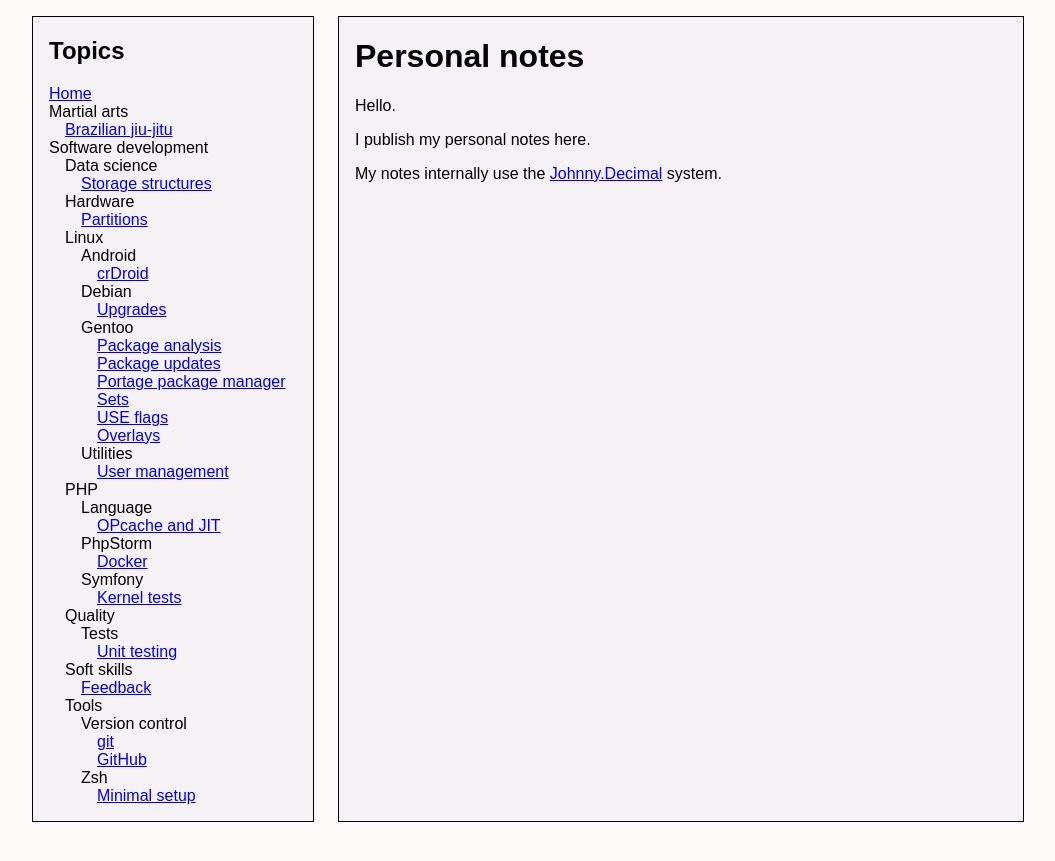
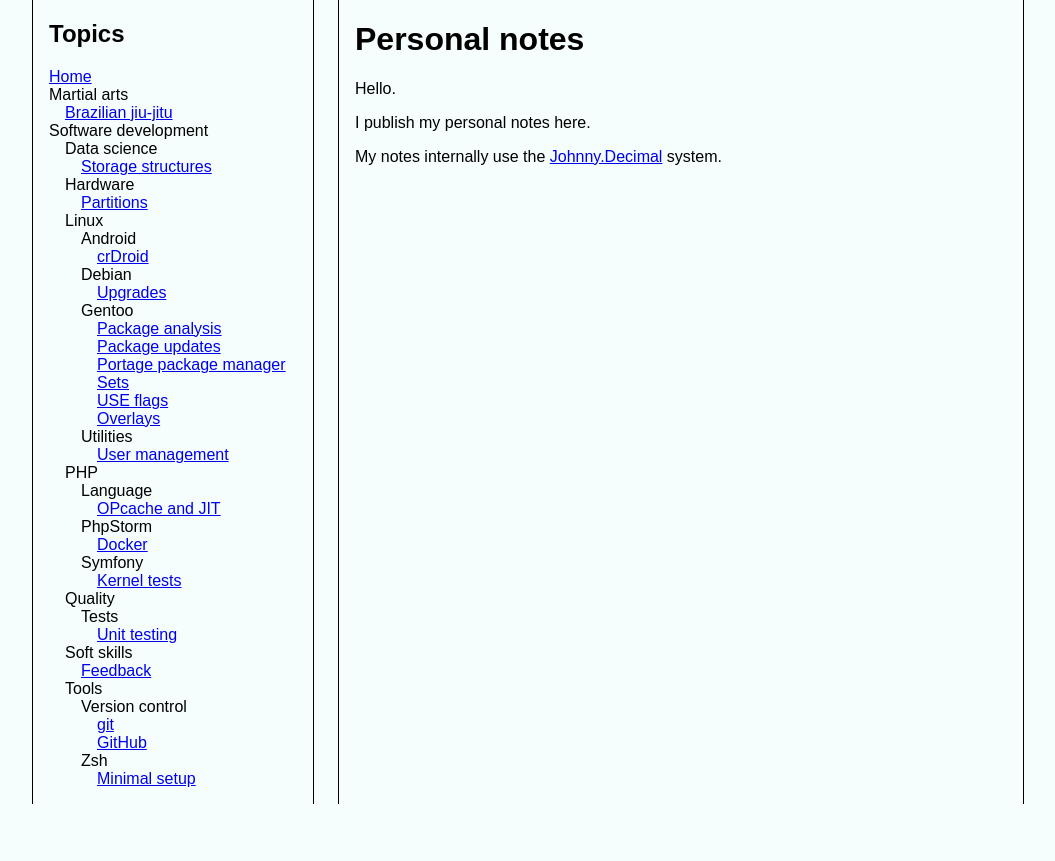
Before and after one commit to ganiulis/personal-notes, a Jekyll site: the page built from index.md, in a window 1280 px wide. Shown: the top 861 px of the page, without its empty margins (112-1167 px from the left). Built offline with Jekyll 4.4.1, drawn with Linux system fonts in a browser that asks for light colours.

Commit message:
feat: CSS for mobile

```diff
--- a/_sass/main.scss
+++ b/_sass/main.scss
@@ -1,5 +1,4 @@
 ::-webkit-scrollbar {
-  direction: rtl;
   width: 0.8em;
 }
 
@@ -17,31 +16,40 @@
 
 html {
   font-family: Arial, Helvetica, sans-serif;
-  max-height: 100vh;
   margin: 0;
 }
 
 body {
-  display: flex;
-  max-height: 100vh;
-  margin: 0;
-  gap: 1.5em;
-  padding: 0 9em;
-  background-color: #fffafa;
+  background-color: #f5fefd;
+  overflow-wrap: break-word;
 }
 
-nav {
-  min-width: 25%;
-  overflow: auto;
-  margin: 1em 0;
-  background-color: #f6f1f4;
+@media only screen and (min-width: 768px) {
+  body {
+    margin: 0;
+    max-height: 100vh;
+    display: flex;
+  }
+  nav {
+    margin-right: 1.5em;
+    min-width: 25%;
+    overflow: auto;
+  }
+  main {
+    width: 100%;
+    overflow: auto;
+  }
+  .boxed {
+    padding: 0 1em;
+    border-left: 1px solid black;
+    border-right: 1px solid black;
+  }
 }
 
-main {
-  width: 100%;
-  overflow: auto;
-  margin: 1em 0;
-  background-color: #f6f1f4;
+@media only screen and (min-width: 992px) {
+  body {
+    padding: 0 9em;
+  }
 }
 
 code {
@@ -64,8 +72,3 @@ code {
   list-style: none;
   padding-left: 1em;
 }
-
-.boxed {
-  padding: 0 1em;
-  border: 1px solid black;
-}
```
